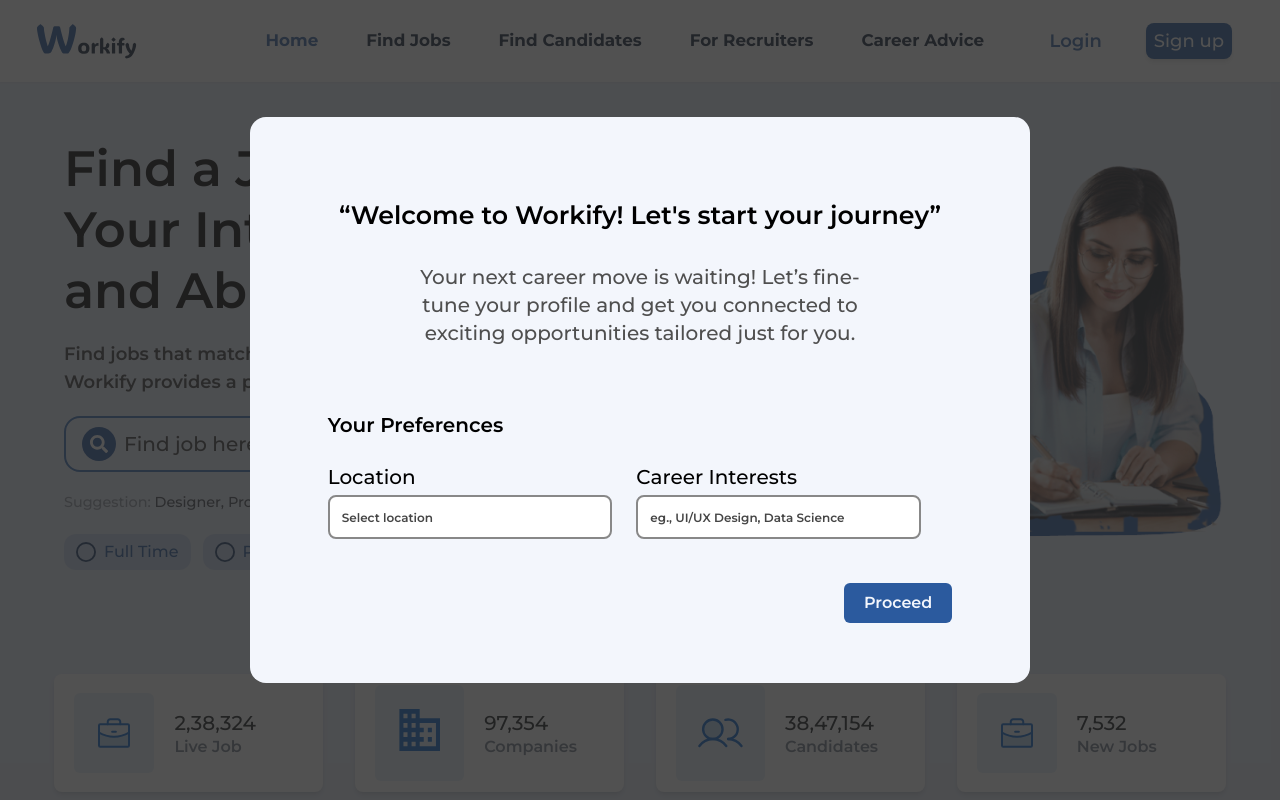
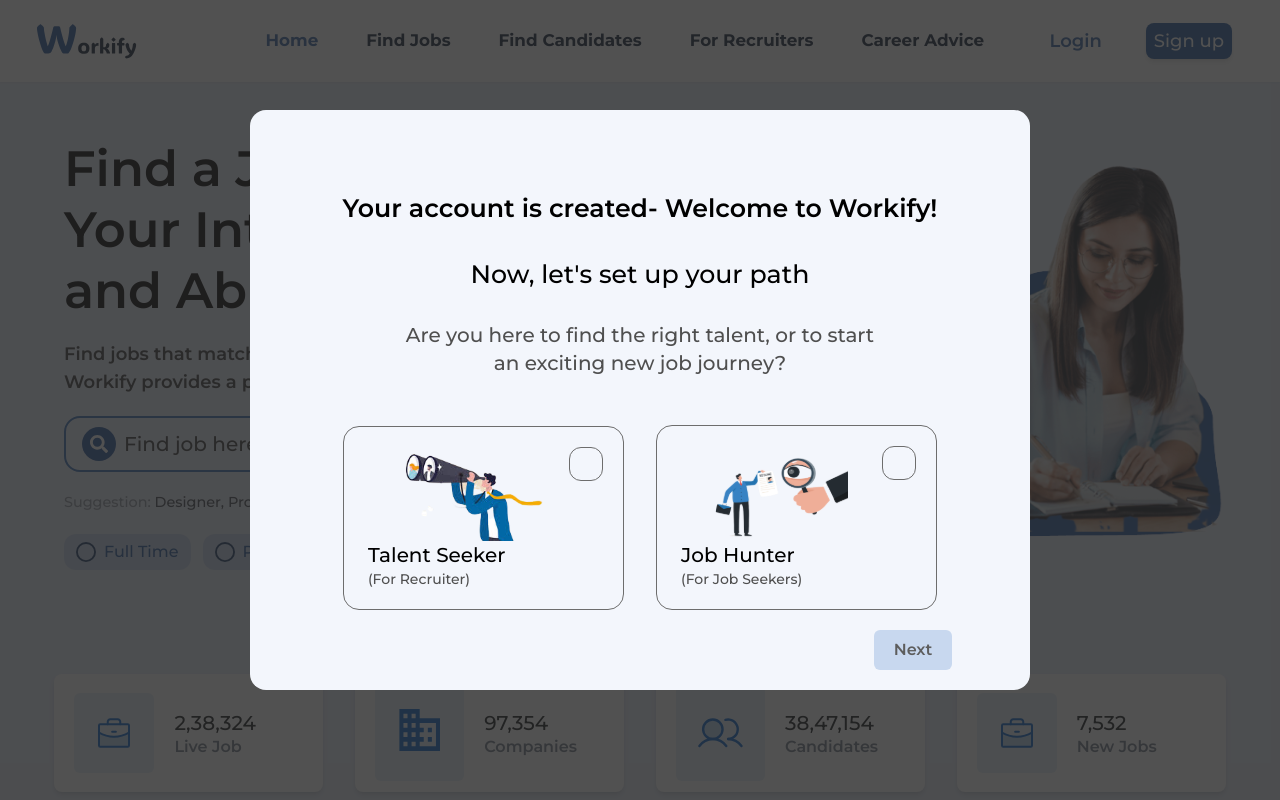
Before and after one commit to ARYAN-01-GARG/Workify, a React (Vite) app: page / in a window 1280 px wide. Shown: the top 800 px of the page. Built offline with nearby package versions, Linux system fonts and the light colour scheme.

Commit message:
Recruiter Selection added.

```diff
--- a/src/components/profile/CandidateDetails.tsx
+++ b/src/components/profile/CandidateDetails.tsx
@@ -1,48 +1,61 @@
+import { useState } from "react";
 import DialogCard from "./DialogCard"
 import { JobInput } from "./JobInput"
 
 const CandidateDetails = () => {
+    const [counter, setCounter] = useState(0);
 
-    const pageContents = [
+    const pages = [
         {
-            heading : 'Education',
-            inputLabels : ['University/Institute','Course'],
-            inputPlaceholders : ['Select university/institute','Select course']
+            heading: 'Education',
+            inputs: [
+                { label: 'University/Institute', placeholder: 'Select university/institute' },
+                { label: 'Course', placeholder: 'Select course' }
+            ]
         },
         {
-            heading : 'Your Preferences',
-            inputLabels : ['Location','Career Interests'],
-            inputPlaceholders : ['Select location','eg., UI/UX Design, Data Science']
+            heading: 'Your Preferences',
+            inputs: [
+                { label: 'Location', placeholder: 'Select location' },
+                { label: 'Career Interests', placeholder: 'eg., UI/UX Design, Data Science' }
+            ]
         },
         {
-            heading : 'Experience',
-            inputLabels : ['Company Name','Current Job title'],
-            inputPlaceholders : ['e.g., TCS','e.g., Software Developer']
+            heading: 'Experience',
+            inputs: [
+                { label: 'Company Name', placeholder: 'e.g., TCS' },
+                { label: 'Current Job title', placeholder: 'e.g., Software Developer' }
+            ]
         }
-    ]
+    ];
 
-
+    const handleNext = () => {
+        if (counter < pages.length - 1) {
+            setCounter((prev) => prev + 1);
+        } else {
+            return;
+        }
+    };
 
     return (
         <div className="bg-[#F3F6FC] w-[61vw] min-h-[30vh] rounded-2xl pb-10">
             <DialogCard
-            title = "“Welcome to Workify! Let&apos;s start your journey”"
-            description="Your next career move is waiting! Let’s fine-tune your profile and get you connected to exciting opportunities tailored just for you."
-            action={() => {}}
+                title="“Welcome to Workify! Let&apos;s start your journey”"
+                description="Your next career move is waiting! Let&apos;s fine-tune your profile and get you connected to exciting opportunities tailored just for you."
+                action={handleNext}
                 actionLabel="Proceed"
-            disabled={true}
+                disabled={false}
             >
                 <form className="mt-16">
-                <h1 className="text-xl font-semibold">{pageContents[1].heading}</h1>
+                    <h1 className="text-xl font-semibold">{pages[counter].heading}</h1>
                     <div className="flex gap-6 py-6 max-w-[95%]">
+                        {pages[counter].inputs.map((input, index) => (
                             <JobInput
-                        label={pageContents[1].inputLabels[0]}
-                        placeholder={pageContents[1].inputPlaceholders[0]}
+                                key={index}
+                                label={input.label}
+                                placeholder={input.placeholder}
                             />
-                    <JobInput
-                        label={pageContents[1].inputLabels[1]}
-                        placeholder={pageContents[1].inputPlaceholders[1]}
-                    />
+                        ))}
                     </div>
                 </form>
             </DialogCard>
--- a/src/components/profile/DialogCard.tsx
+++ b/src/components/profile/DialogCard.tsx
@@ -30,7 +30,12 @@
                 {children}
             </main>
             <footer className="flex justify-end items-center my-5">
-                <button onClick={action} className={`${disabled ? 'bg-[#2B5A9E] text-[#F3F6FC] hover:opacity-90' : 'text-[#5D5D5D] bg-[#C8D8EF]'} px-5 py-2 text-[1rem] font-semibold rounded-md`}>{actionLabel}</button>
+                <button
+                    onClick={action}
+                    disabled={disabled}
+                    className={`${disabled ? 'text-[#5D5D5D] bg-[#C8D8EF] cursor-not-allowed' : 'bg-[#2B5A9E] text-[#F3F6FC] hover:opacity-90'} px-5 py-2 text-[1rem] font-semibold rounded-md`}>
+                        {actionLabel}
+                    </button>
             </footer>
         </div>
     </div>
--- a/src/components/profile/JobDetails.tsx
+++ b/src/components/profile/JobDetails.tsx
@@ -1,55 +1,78 @@
+import { useState } from "react";
 import MagnifyLens from "../assets/MagnifyLens"
 import DialogCard from "./DialogCard"
 import { JobInput } from "./JobInput"
 
 const JobDetails = () => {
+    const [counter, setCounter] = useState(0);
+
+    const pages = [
+        {
+            heading: "Where do you currently work?",
+            inputs: [
+                { label: "Job title", placeholder: "e.g., HR" },
+                { label: "Company", placeholder: "e.g., Google" }
+            ]
+        },
+        {
+            heading: "Where are you based?",
+            inputs: [
+                { label: '', placeholder: "Select for a different location", description: "You can choose a city, state or country", icon: <MagnifyLens /> },
+                { label: '', placeholder: "Select a role" }
+            ]
+        },
+        {
+            heading: "Your Company Details?",
+            inputs: [
+                { label: "Company Email", placeholder: "e.g., company.design@gmail.com" },
+                { label: "Company Website", placeholder: "e.g., Google" }
+            ]
+        }
+    ];
+
+    const handleNext = () => {
+        if (counter < pages.length - 1) {
+            setCounter((prev) => prev + 1);
+        } else {
+            return;
+        }
+    };
+
     return (
         <div className="bg-[#F3F6FC] w-[61vw] min-h-[30vh] rounded-2xl pb-10">
             <DialogCard
-            title = "“Welcome to Workify! Let&apos;s Build Your Hiring Hub”"
+                title="“Welcome to Workify! Let&apos;s Build Your Hiring Hub”"
                 description="As a recruiter, your path to discovering the best candidates begins now. Update your details, post jobs, and explore talent pools build just for you."
-            action={() => {}}
+                action={handleNext}
                 actionLabel="Proceed"
-            disabled={true}
+                disabled={false}
             >
-            <form className="mt-16">
-                <h1 className="text-xl font-medium">Where do you currently work?</h1>
-                <div className="flex gap-6 py-6 max-w-[95%]">
+                <form className={`mt-16`}>
+                    <div className="flex gap-36 w-full">
+                        <h1 className="text-xl font-medium">{pages[counter].heading}</h1>
+                        {counter==1 && <h1 className="text-xl font-medium ">What role are you hiring for?</h1>}
+                    </div>
+                    <div className={`flex gap-6 py-6 max-w-[95%]`}>
+                        {pages[counter].inputs.map((input, index) => ((counter===1 && index===1)?
+                            <div className="w-full pt-4">
+                                <div className="relative">
                                     <JobInput
-                        label="Job title"
-                        placeholder="e.g., HR"
-                    />
-                    <JobInput
-                        label="Company"
-                        placeholder="e.g., Google"
+                                        key={index}
+                                        label={input.label}
+                                        placeholder={input.placeholder}
+                                        description={input.description}
+                                        icon={input.icon}
                                     />
                                 </div>
-                <div className="flex gap-12 items-center mb-20 max-w-[95%]">
-                    <div className="flex flex-col w-full">
-                        <h1 className="text-xl font-medium mb-2">Where are you based?</h1>
+                            </div> :
                                 <JobInput
-                            placeholder="Select for a different location"
-                            description="You can choose a city, state or country"
-                            icon ={<MagnifyLens/>}
+                                    key={index}
+                                    label={input.label}
+                                    placeholder={input.placeholder}
+                                    description={input.description}
+                                    icon={input.icon}
                                 />
-                    </div>
-                    <div className="flex flex-col w-full justify-between">
-                        <h1 className="text-xl font-medium mb-9">What role are you hiring for?</h1>
-                        <JobInput
-                            placeholder="Select a role"
-                        />
-                    </div>
-                </div>
-                <h1 className="text-xl font-medium">Your Company Details?</h1>
-                <div className="flex gap-6 py-6 max-w-[95%]">
-                    <JobInput
-                        label="Comapny Email"
-                        placeholder="e.g., company.design@gmail.com"
-                    />
-                    <JobInput
-                        label="Company Website"
-                        placeholder="e.g., Google"
-                    />
+                        ))}
                     </div>
                 </form>
             </DialogCard>
--- a/src/components/profile/JobInput.tsx
+++ b/src/components/profile/JobInput.tsx
@@ -18,13 +18,13 @@
 
     return (
         <div className="w-full flex flex-col justify-start gap-1 relative">
-            {label &&
+            {label !=='' &&
                 <label
                     htmlFor={id}
                     className="text-xl font-medium">
                     {label}
                 </label>}
-            {description && <p className="px-2 text-[#4F4F4F] text-[12px] font-medium mb-2">{description}</p>}
+            {description !== '' && <p className="px-2 text-[#4F4F4F] text-[12px] font-medium mb-2">{description}</p>}
             <input
                 id={id}
                 type="text"
--- a/src/components/profile/RoleSelection.tsx
+++ b/src/components/profile/RoleSelection.tsx
@@ -1,5 +1,9 @@
-import React, { useState } from "react";
+import React from "react";
 import DialogCard from "./DialogCard"
+import { useDispatch, useSelector } from "react-redux";
+import { RoleSelectionState, setIsOpen, setRole } from "../../store/features/roleSelection/RoleSelectionSlice";
+import { setIsCandidateOpen } from "../../store/features/roleSelection/CandidateSlice";
+import { setIsRecruiterOpen } from "../../store/features/roleSelection/RecruiterSlice";
 
 interface RoleCardProps {
     title: string;
@@ -10,11 +14,25 @@
 }
 
 const RoleSelection = () => {
-    const [role, setRole] = useState<string>('');
+    const dispatch = useDispatch();
+    const role = useSelector((state: {roleSelection : RoleSelectionState}) => state.roleSelection.role);
 
     const handleRoleClick = (selectedRole: string) => {
-        setRole(selectedRole);
+        dispatch(setRole(selectedRole));
     };
+
+    const handleNext = () => {
+        if(role === 'recruiter'){
+            dispatch(setIsRecruiterOpen(true));
+            dispatch(setIsOpen(false));
+        }else if(role === 'candidate'){
+            dispatch(setIsCandidateOpen(true));
+            dispatch(setIsOpen(false));
+        } else {
+            return;
+        }
+
+    }
 
   return (
     <div className="bg-[#F3F6FC] w-[61vw] min-h-[30vh] rounded-2xl">
@@ -22,9 +40,9 @@
             title = "Your account is created- Welcome to Workify!"
             subTitle = "Now, let&apos;s set up your path"
             description="Are you here to find the right talent, or to start an exciting new job journey?"
-            action={() => {}}
+            action={handleNext}
             actionLabel="Next"
-            disabled={role === 'candidate' || role === 'recruiter'}
+            disabled={!(role === 'candidate' || role === 'recruiter')}
         >
             <form className="flex justify-center items-center gap-8 mt-12">
                 <RoleCard
--- a/src/pages/LandingPage.tsx
+++ b/src/pages/LandingPage.tsx
@@ -11,12 +11,17 @@
 import { useEffect } from "react"
 import { UserState } from "../store/features/auth/UserState"
 import RoleSelection from "../components/profile/RoleSelection"
+import CandidateDetails from "../components/profile/CandidateDetails"
+import { RoleSelectionState } from "../store/features/roleSelection/RoleSelectionSlice"
 import JobDetails from "../components/profile/JobDetails"
-import CandidateDetails from "../components/profile/CandidateDetails"
 
 const LandingPage = () => {
 
   const navigate = useNavigate();
+
+  const isOpen = useSelector((state: { roleSelection : RoleSelectionState}) => state.roleSelection.isOpen);
+  const isCandidateOpen = useSelector((state: { candidate : {isCandidateOpen : boolean}}) => state.candidate.isCandidateOpen);
+  const isRecruiterOpen = useSelector((state: { recruiter : {isRecruiterOpen : boolean}}) => state.recruiter.isRecruiterOpen);
   const IsAuthenticated = useSelector((state: { user : UserState}) => state.user.isAuthenticated);
 
 
@@ -135,11 +140,13 @@
         </section>
       </main>
       <Footer/>
-      <div className="absolute min-h-screen w-full flex justify-center items-center z-50 bg-neutral-800/80 ">
-        {/* <RoleSelection/> */}
-        {/* <JobDetails/> */}
-        <CandidateDetails/>
-      </div>
+      {(isOpen || isCandidateOpen || isRecruiterOpen) &&
+        <div className="absolute min-h-screen w-full flex justify-center items-center z-50 bg-neutral-800/80 ">
+          {isOpen && <RoleSelection/>}
+          {isCandidateOpen && <CandidateDetails/>}
+          {isRecruiterOpen && <JobDetails/>}
+        </div>
+      }
     </div>
   )
 }
--- a/src/store/features/roleSelection/CandidateSlice.ts
+++ b/src/store/features/roleSelection/CandidateSlice.ts
@@ -1,7 +1,7 @@
 import { createSlice } from '@reduxjs/toolkit';
-
 const initialState = {
-  candidate: null,
+    isCandidateOpen: false,
+    candidate: null,
 };
 
 const candidateSlice = createSlice({
@@ -11,9 +11,12 @@
     setCandidate(state, action) {
       state.candidate = action.payload;
     },
+    setIsCandidateOpen(state, action) {
+      state.isCandidateOpen = action.payload;
+    },
   },
 });
 
 
 export default candidateSlice.reducer;
-export const { setCandidate } = candidateSlice.actions;
+export const { setCandidate, setIsCandidateOpen } = candidateSlice.actions;
--- /dev/null
+++ b/src/store/features/roleSelection/RecruiterSlice.ts
@@ -0,0 +1,22 @@
+import { createSlice } from '@reduxjs/toolkit';
+
+const initialState = {
+    isRecruiterOpen: false,
+    recruiter: null,
+};
+
+const recruiterSlice = createSlice({
+  name: 'recruiter',
+  initialState,
+  reducers: {
+    setRecruiter(state, action) {
+      state.recruiter = action.payload;
+    },
+    setIsRecruiterOpen(state, action) {
+      state.isRecruiterOpen = action.payload;
+    },
+  },
+});
+
+export default recruiterSlice.reducer;
+export const { setRecruiter, setIsRecruiterOpen } = recruiterSlice.actions;
--- /dev/null
+++ b/src/store/features/roleSelection/RoleSelectionSlice.ts
@@ -0,0 +1,83 @@
+import { createSlice } from '@reduxjs/toolkit';
+
+
+export interface RoleSelectionState {
+    isOpen : boolean;
+    role: string | null;
+    skip : boolean;
+    recruiter : {
+        jobTitle : string;
+        companyName : string;
+        location : string;
+        jobType : string;
+        companyEmail : string;
+        companyWebsite : string;
+    };
+    candidate : {
+        email : string;
+        location : string;
+        experience : string;
+        education : string;
+        course : string;
+        careerInterests : string;
+        companyName : string;
+        currentJobTitle : string;
+        skills : string[];
+        isResumeUploaded : boolean;
+    };
+}
+
+const initialState:RoleSelectionState = {
+    isOpen : true,
+    role: null,
+    skip : false,
+    recruiter : {
+        jobTitle : '',
+        companyName : '',
+        location : '',
+        jobType : '',
+        companyEmail : '',
+        companyWebsite : '',
+    },
+    candidate : {
+        email : '',
+        location : '',
+        experience : '',
+        education : '',
+        course : '',
+        careerInterests : '',
+        companyName : '',
+        currentJobTitle : '',
+        skills : [],
+        isResumeUploaded : false,
+    }
+};
+
+const roleSelectionSlice = createSlice({
+  name: 'roleSelection',
+  initialState,
+  reducers: {
+    setRole(state, action) {
+      state.role = action.payload;
+    },
+    setSkip(state, action) {
+      state.skip = action.payload;
+    },
+    setRecruiter(state, action) {
+      state.recruiter = action.payload;
+    },
+    setCandidate(state, action) {
+      state.candidate = action.payload;
+    },
+    setResumeUploaded(state, action) {
+      state.candidate.isResumeUploaded = action.payload;
+    },
+    setIsOpen(state, action) {
+      state.isOpen = action.payload;
+    },
+
+}});
+
+
+export default roleSelectionSlice.reducer;
+export const { setRole,setIsOpen, setRecruiter , setCandidate } = roleSelectionSlice.actions;
--- a/src/store/store.ts
+++ b/src/store/store.ts
@@ -4,6 +4,9 @@
 import userReducer from './features/UserSlice';
 import forgotPasswordReducer from './features/auth/ForgotPasswordSlice';
 import newPasswordReducer from './features/auth/SetPasswordPageSlice';
+import RoleSelectionReducer from './features/roleSelection/RoleSelectionSlice';
+import candidateSliceReducer from './features/roleSelection/CandidateSlice';
+import recruiterSliceReducer from './features/roleSelection/RecruiterSlice';
 
 const store = configureStore({
   reducer: {
@@ -12,6 +15,9 @@
     user: userReducer,
     forgot : forgotPasswordReducer,
     newPassword : newPasswordReducer,
+    roleSelection : RoleSelectionReducer,
+    candidate: candidateSliceReducer,
+    recruiter: recruiterSliceReducer,
   },
 });
 
```
Lines whose indentation alone changed are shown as unchanged.
